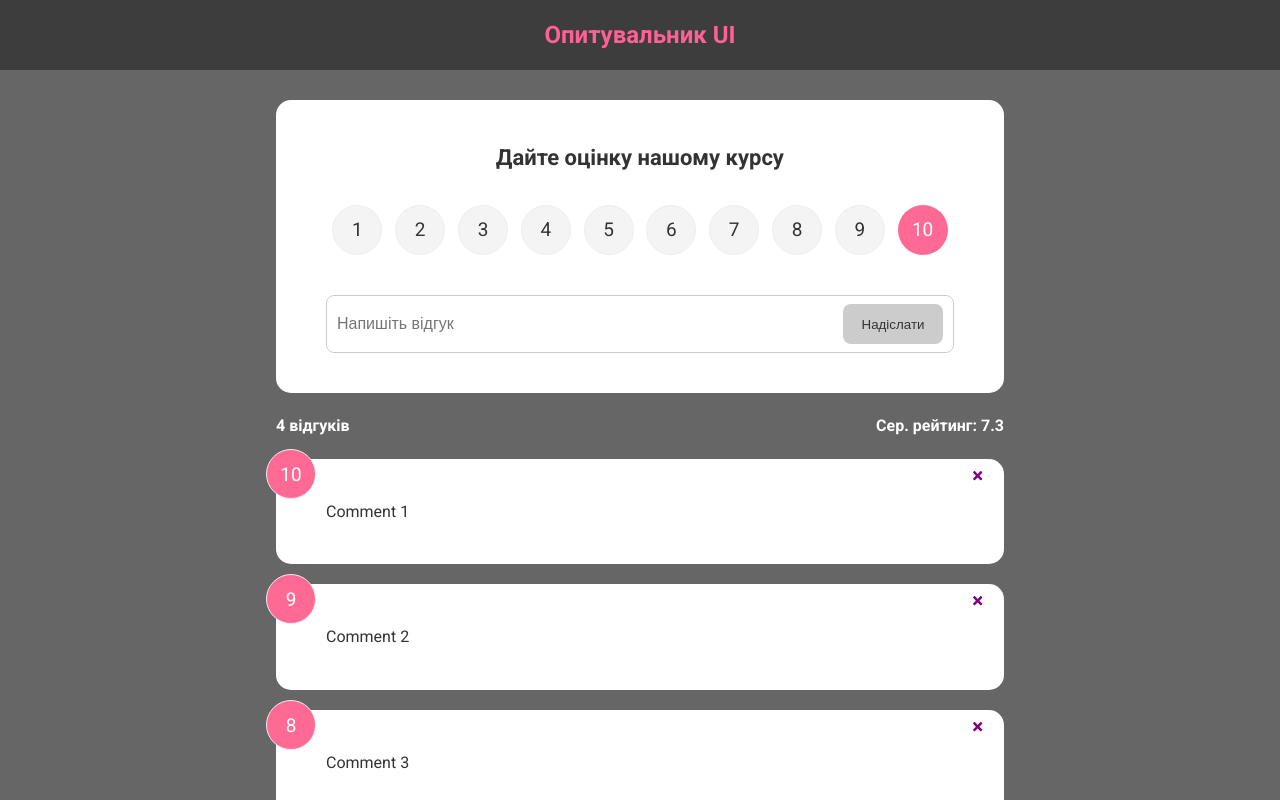
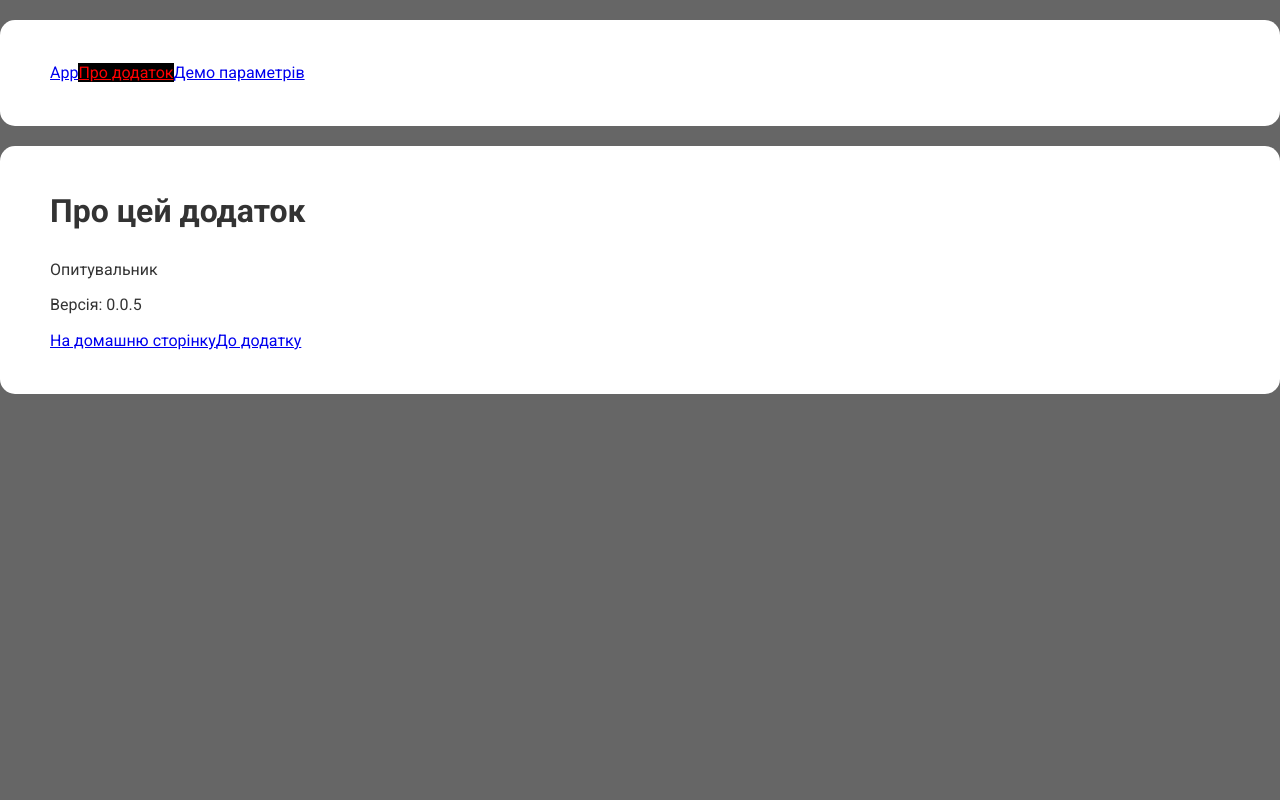
Before and after one commit to Volodymyr-Kovdrysh/Frontend-2024, a React (Vite) app: page /about in a window 1280 px wide. Shown: the top 800 px of the page. Built offline with nearby package versions, Linux system fonts and the light colour scheme.

Commit message:
add routs
Signed-off-by: VVKo <v.v.kovdrysh@gmail.com>

```diff
--- a/package.json
+++ b/package.json
@@ -14,6 +14,7 @@
     "react": "^18.3.1",
     "react-dom": "^18.3.1",
     "react-icons": "^5.3.0",
+    "react-router-dom": "^6.26.2",
     "uuid": "^10.0.0"
   },
   "devDependencies": {
--- a/src/App.jsx
+++ b/src/App.jsx
@@ -6,6 +6,7 @@ import FeedbackData from "./data/FeedbackData.js";
 import FeedbackStat from "./components/FeedbackStat.jsx";
 import FeedbackForm from "./components/FeedbackForm.jsx";
 import {v4 as uuidv4} from "uuid";
+import AboutIconLink from "./components/AboutIconLink.jsx";
 
 
 function App() {
@@ -31,6 +32,8 @@ function App() {
             <FeedbackForm handleAdd={addFeedback}/>
             <FeedbackStat feedbacks={feedbacks} />
             <FeedBackList feedbacks={feedbacks} handleDelete={deleteFeedback} />
+
+            <AboutIconLink />
         </div>
 
     </>
--- /dev/null
+++ b/src/components/AboutIconLink.jsx
@@ -0,0 +1,15 @@
+import React from 'react';
+import {Link} from "react-router-dom";
+import {FaQuestion} from "react-icons/fa";
+
+const AboutIconLink = () => {
+    return (
+        <div className='about-link'>
+            <Link to={'/about'}>
+                <FaQuestion size={32} />
+            </Link>
+        </div>
+    );
+};
+
+export default AboutIconLink;
--- a/src/index.css
+++ b/src/index.css
@@ -15,6 +15,11 @@ body {
 
 ul {
     list-style: none;
+}
+
+.active {
+    background: #000;
+    color: red;
 }
 
 .container {
@@ -185,10 +190,10 @@ input:focus {
 }
 
 .about-link {
-    position: absolute;
+    position: relative;
     bottom: 20px;
     right: 20px;
-    color: #fff;
+    color: #aaa;
     cursor: pointer;
 }
 
--- a/src/main.jsx
+++ b/src/main.jsx
@@ -2,9 +2,37 @@ import { StrictMode } from 'react'
 import { createRoot } from 'react-dom/client'
 import App from './App.jsx'
 import './index.css'
+import {createBrowserRouter, RouterProvider} from "react-router-dom";
+import RootPage from "./pages/root-page.jsx";
+import ErrorPage from "./pages/error-page.jsx";
+import AboutPage from "./pages/about-page.jsx";
+import ParamsDemoPage from "./pages/params-demo-page.jsx";
 
-createRoot(document.getElementById('root')).render(
+const router = createBrowserRouter([
+    {
+        path: '/',
+        element: <RootPage />,
+        errorElement: <ErrorPage />,
+        children: [
+            {
+                path: 'app',
+                element: <App />
+            },
+            {
+                path: 'about',
+                element: <AboutPage />
+            },
+            {
+                path: 'params/:id/:name',
+                element: <ParamsDemoPage />
+            }
+        ]
+    }
+])
+
+    createRoot(document.getElementById('root')).render(
   <StrictMode>
-    <App />
+    {/*<App />*/}
+      <RouterProvider router={router} />
   </StrictMode>,
 )
--- /dev/null
+++ b/src/pages/about-page.jsx
@@ -0,0 +1,19 @@
+import React from 'react';
+import {Link} from "react-router-dom";
+import Card from "../shared/Card.jsx";
+
+const AboutPage = () => {
+    return (
+        <Card>
+            <div className="about">
+                <h1>Про цей додаток</h1>
+                <p>Опитувальник</p>
+                <p>Версія: 0.0.5</p>
+                <Link to={'/'}>На домашню сторінку</Link>
+                <Link to={'/app'}>До додатку</Link>
+            </div>
+        </Card>
+    );
+};
+
+export default AboutPage;
--- /dev/null
+++ b/src/pages/error-page.jsx
@@ -0,0 +1,19 @@
+import React from 'react';
+import {useRouteError} from "react-router-dom";
+
+const ErrorPage = () => {
+    const error = useRouteError()
+    // console.log('ErrorPage',error)
+    return (
+        <div>
+            <h1>Oops!</h1>
+            <p>
+                <i>
+                    {error.statusText || error.message}
+                </i>
+            </p>
+        </div>
+    );
+};
+
+export default ErrorPage;
--- /dev/null
+++ b/src/pages/params-demo-page.jsx
@@ -0,0 +1,15 @@
+
+import {useParams} from "react-router-dom";
+
+const ParamsDemoPage = () => {
+    const params = useParams()
+    console.log(params)
+    return (
+        <div>
+            <h1>Param1: {params.id}</h1>
+            <h2>Param2: {params.name}</h2>
+        </div>
+    );
+};
+
+export default ParamsDemoPage;
--- /dev/null
+++ b/src/pages/root-page.jsx
@@ -0,0 +1,24 @@
+
+import Card from "../shared/Card.jsx";
+import {NavLink, Outlet} from "react-router-dom";
+
+const RootPage = () => {
+    return (
+        <div>
+            <Card>
+                <NavLink to={'/app'} activeclassname={'active'}>
+                    App
+                </NavLink>
+                <NavLink to={'/about'} activeclassname={'active'}>
+                    Про додаток
+                </NavLink>
+                <NavLink to={'/params'} activeclassname={'active'}>
+                    Демо параметрів
+                </NavLink>
+            </Card>
+            <Outlet/>
+        </div>
+    );
+};
+
+export default RootPage;
```
Also changed, not shown: 1 other file (tests, documents, lock files or other folders).
